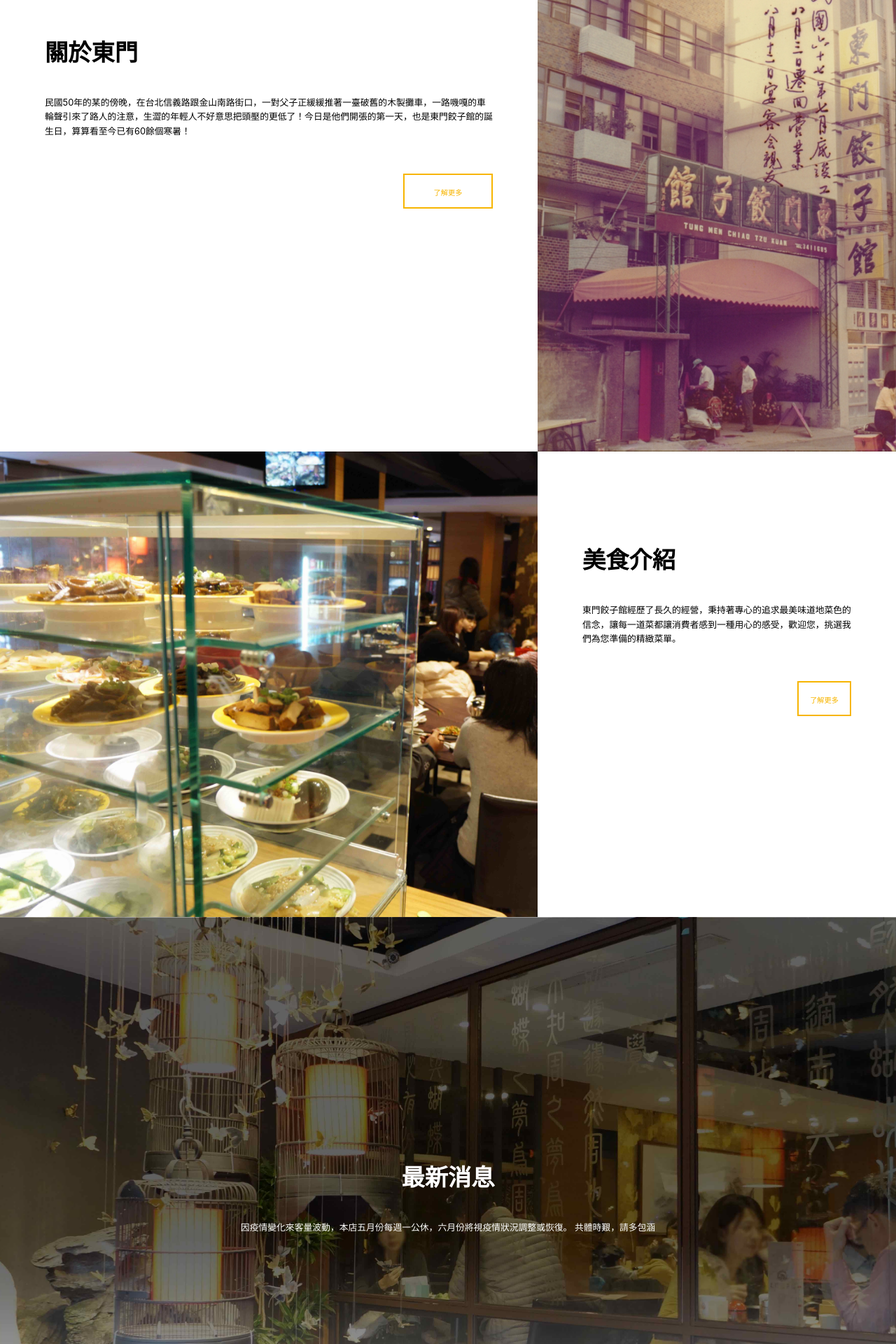
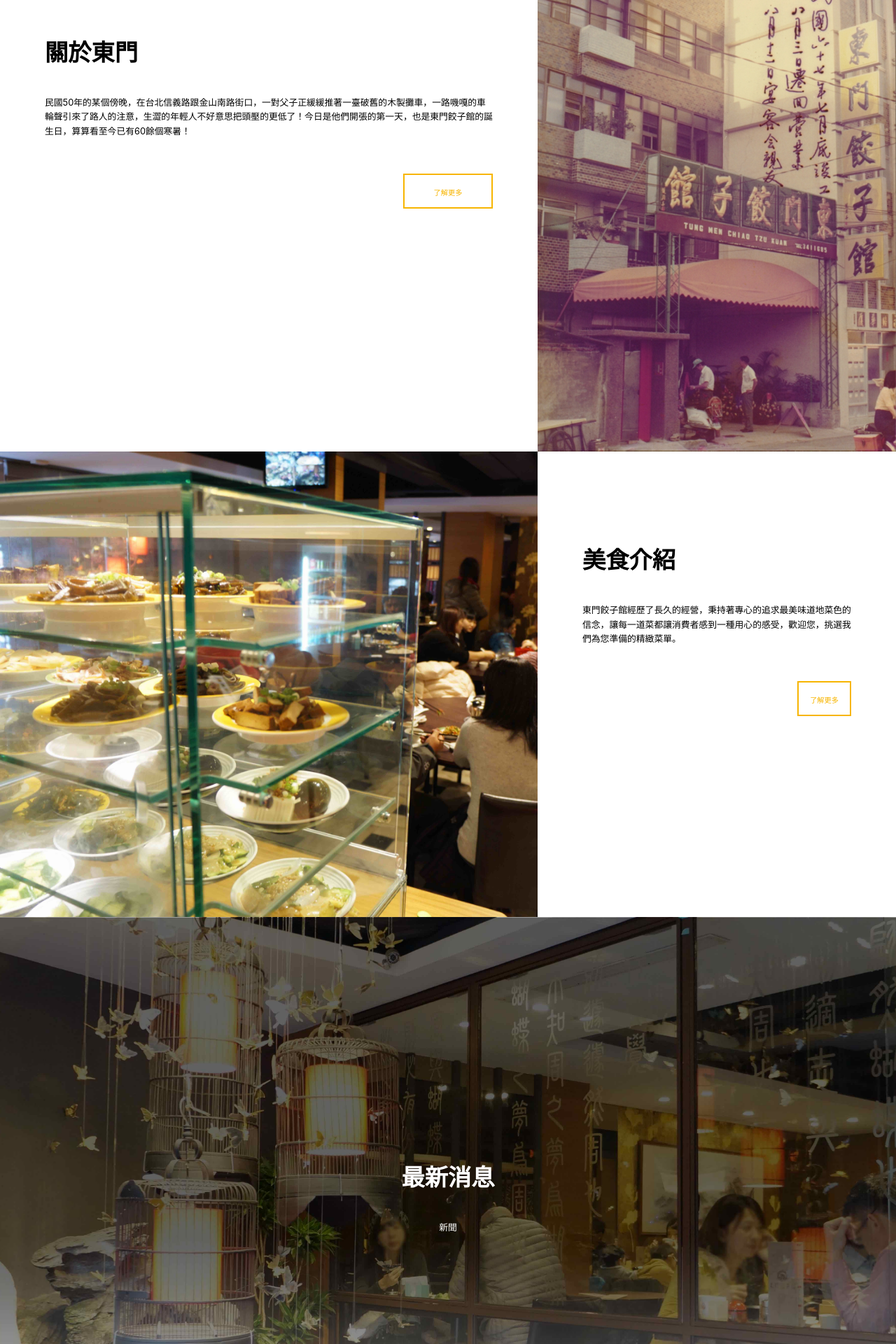
Before and after one commit to dongmenrestaurant/dongmenrestaurant.github.io, a React (Create React App) app: page / in a window 1280 px wide. Shown: the part 220-2140 px from the top of the page at 70% size. Built offline with nearby package versions, Linux system fonts and the light colour scheme.

Commit message:
Fix typo on front page

```diff
--- a/src/App.js
+++ b/src/App.js
@@ -155,7 +155,7 @@ class App extends React.Component {
               關於東門
             </div>
             <div className="homepage-section-text">
-              民國50年的某的傍晚，在台北信義路跟金山南路街口，一對父子正緩緩推著一臺破舊的木製攤車，一路嘰嘎的車輪聲引來了路人的注意，生澀的年輕人不好意思把頭壓的更低了！今日是他們開張的第一天，也是東門餃子館的誕生日，算算看至今已有60餘個寒暑！
+              民國50年的某個傍晚，在台北信義路跟金山南路街口，一對父子正緩緩推著一臺破舊的木製攤車，一路嘰嘎的車輪聲引來了路人的注意，生澀的年輕人不好意思把頭壓的更低了！今日是他們開張的第一天，也是東門餃子館的誕生日，算算看至今已有60餘個寒暑！
             </div>
             <div className="homepage-button" onClick={navigateToAboutUsPage}>
               了解更多
@@ -183,8 +183,7 @@ class App extends React.Component {
               最新消息
             </div>
             <div className="homepage-section-text ">
-              因疫情變化來客量波動，本店五月份每週一公休，六月份將視疫情狀況調整或恢復。
-              共體時艱，請多包涵
+              新聞
             </div>
           </div>
         </div>
```
